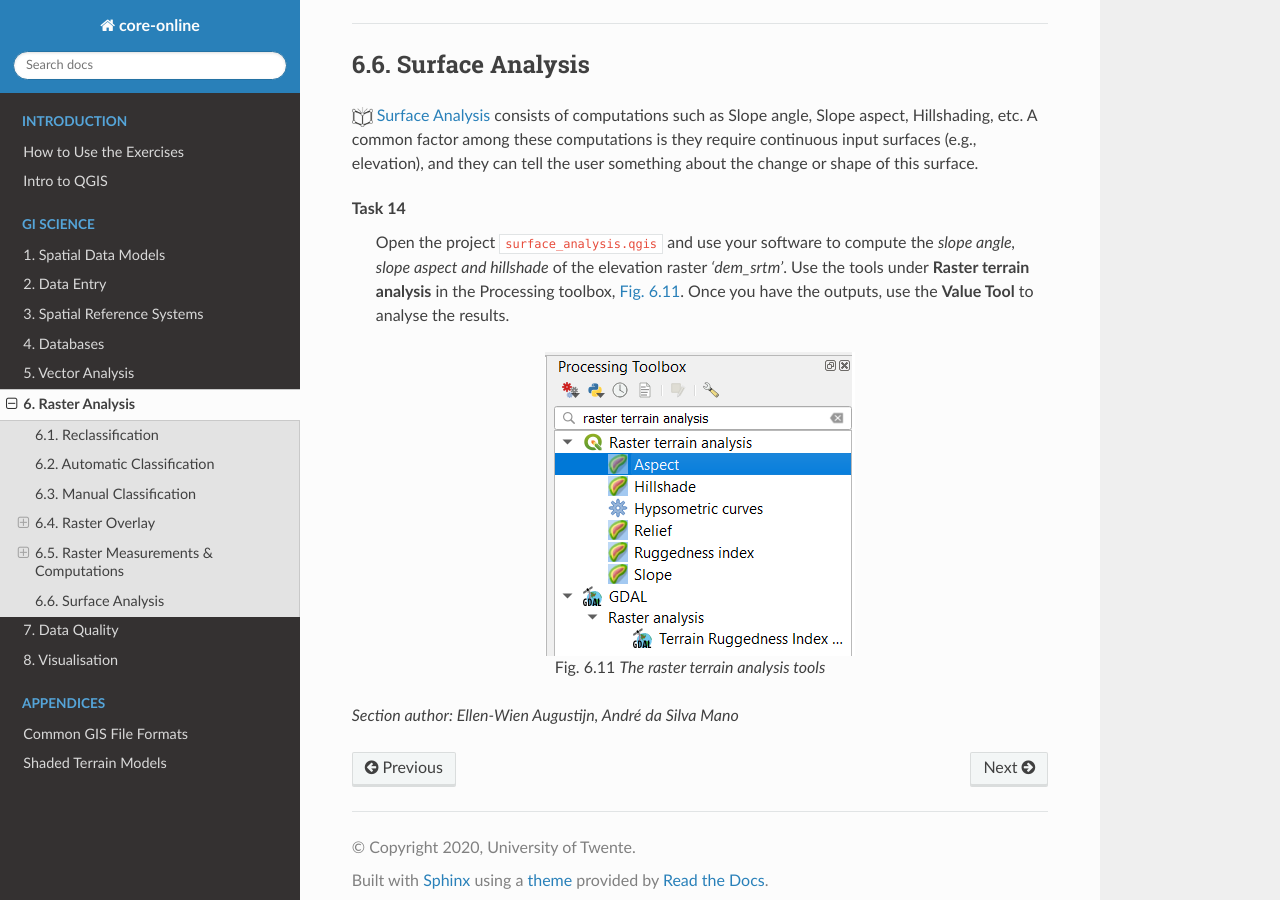
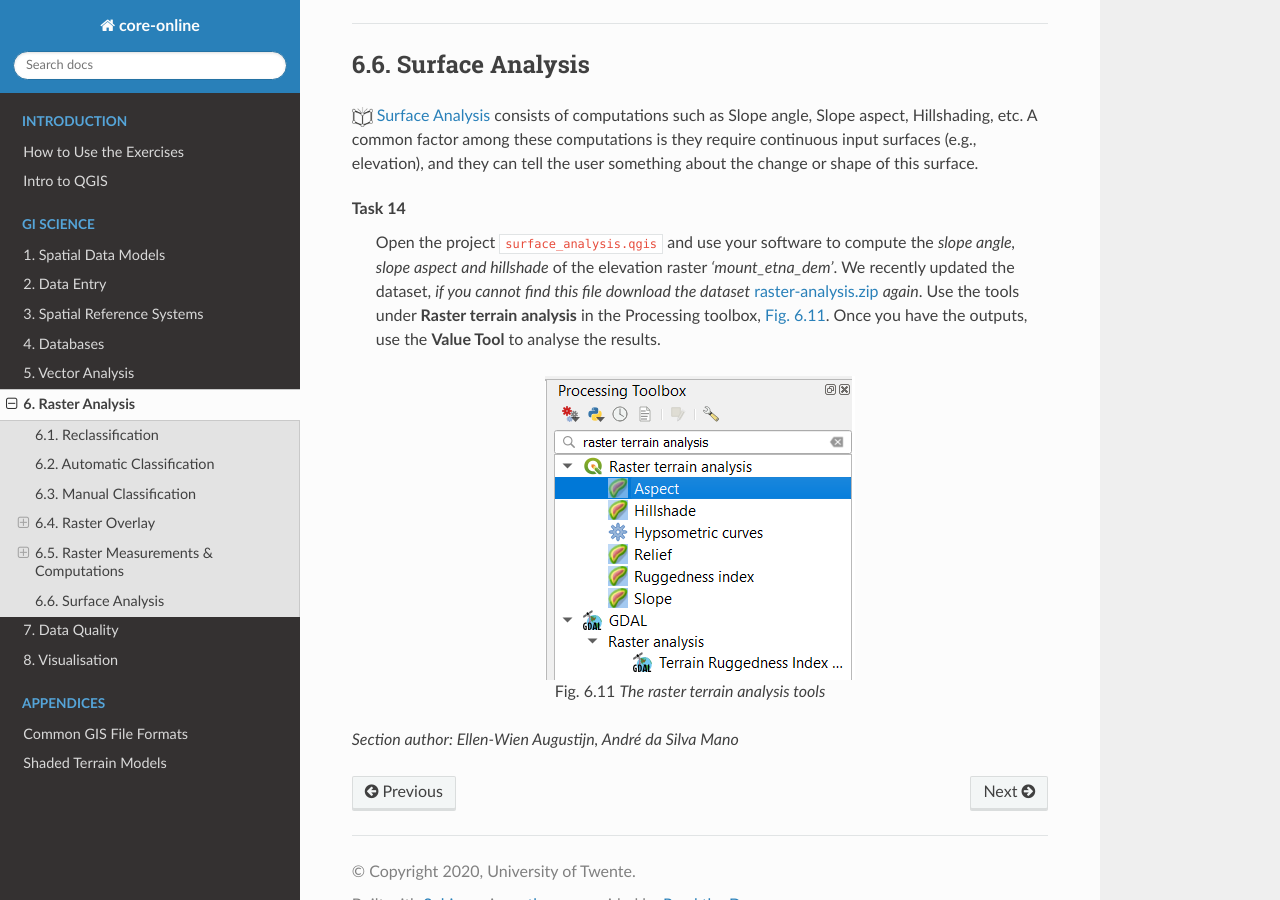
Before and after one commit to manuGil/online-core, a Sphinx documentation site: the page built from docs/source/raster-analysis.rst, in a window 1280 px wide and 900 px high, scrolled down 15876 px. Built offline with Sphinx 7.4.7 and the Read the Docs theme 2.0.0, drawn with Linux system fonts in a browser that asks for light colours; some of the changed text lies outside the part shown.

Commit message:
add new dataset for task 14

```diff
--- a/docs/source/raster-analysis.rst
+++ b/docs/source/raster-analysis.rst
@@ -258,7 +258,7 @@ There are several questions related to |ltb| `Raster Measurements`_ that can be
 
    + ``surface_analysis.qgs`` – a QGIS project preloaded with the datasets described below;
 
-      + ``dem(srtm).tif`` – a Digital Elevation model
+      + ``mount_etna_dem.tif`` – a Digital Elevation Model
 
 Distance
 ^^^^^^^^
@@ -372,7 +372,7 @@ Surface Analysis
 |ltb| `Surface Analysis`_ consists of computations such as Slope angle, Slope aspect, Hillshading, etc. A common factor among these computations is they require continuous input surfaces (e.g., elevation), and they can tell the user something about the change or shape of this surface.
 
 Task 14
-   Open the project ``surface_analysis.qgis`` and use your software to compute the *slope angle, slope aspect and hillshade* of the elevation raster *'dem_srtm'*. Use the tools under **Raster terrain analysis** in the Processing toolbox, :numref:`fig-ras-terrain`. Once you have the outputs, use the **Value Tool** to analyse the results.
+   Open the project ``surface_analysis.qgis`` and use your software to compute the *slope angle, slope aspect and hillshade* of the elevation raster *'mount_etna_dem'*. We recently updated the dataset, *if you cannot find this file download the dataset* `raster-analysis.zip <raster_analysis_>`_ *again*.  Use the tools under **Raster terrain analysis** in the Processing toolbox, :numref:`fig-ras-terrain`. Once you have the outputs, use the **Value Tool** to analyse the results.
 
 .. _fig-ras-terrain:
 .. figure:: _static/img/ras-terrain.png
```
